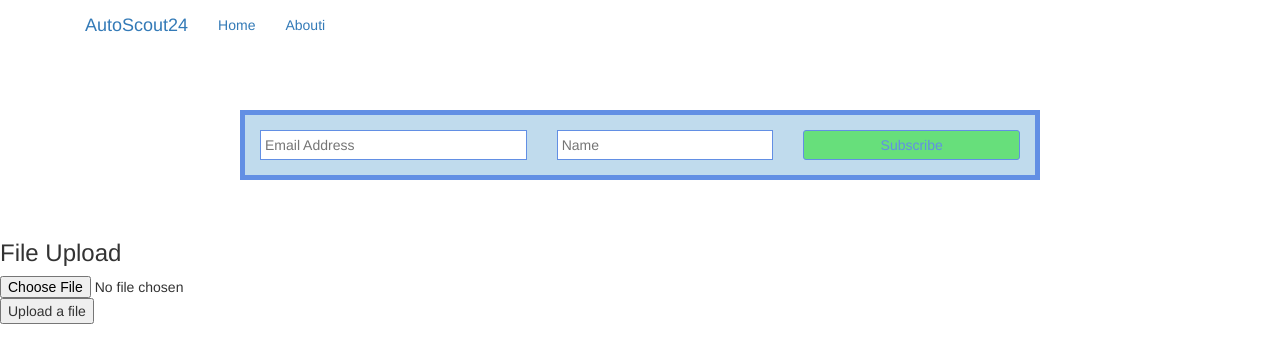
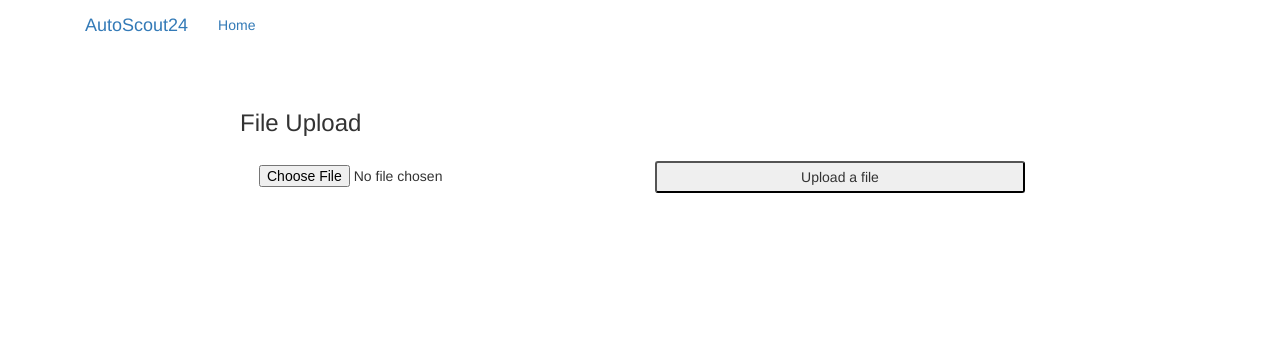
Before and after one commit to rathanDev/autoscout24, a website: page src/public/index.html in a window 1280 px wide. Drawn offline with nearby package versions, Linux system fonts and the light colour scheme.

Commit message:
Fix styles

```diff
--- a/src/public/app.css
+++ b/src/public/app.css
@@ -1,8 +1,6 @@
 .subscribe-container {
     max-width: 800px;
     margin: 60px auto;
-    background-color: rgba(130, 184, 219, 0.5);
-    border: 5px solid rgb(98, 143, 228);
 }
 
 .subscribe-container form {
@@ -12,7 +10,6 @@
 
 .subscribe-container form input {
     margin: 15px;
-    border: 1px solid rgb(98, 143, 228);
     padding: 0.4rem;
 }
 
@@ -22,8 +19,6 @@
 
 .subscribe-container form input[type="submit"] {
     border-radius: 3px;
-    background-color: rgba(17, 228, 10, 0.5);
-    color: rgb(98, 143, 228);
 }
 
 .subscribe-container form input[type="email"] {
--- a/src/public/index.html
+++ b/src/public/index.html
@@ -20,21 +20,10 @@
             <li class="active">
                 <a href="/">Home</a>
             </li>
-            <li>
-                <a href="/about">Abouti</a>
-            </li>
         </ul>
     </div>
 
     <div class="subscribe-container">
-        <form method="POST">
-            <input type="email" name="youremail" placeholder="Email Address" required>
-            <input type="text" name="yourname" placeholder="Name" required>
-            <input class="subscribe-button" type="submit" value="Subscribe">
-        </form>
-    </div>
-
-    <div>
         <h3>File Upload</h3>
         <form action="/file/upload" enctype="multipart/form-data" method="POST">
             <input type="file" name="dataFile" />
```
